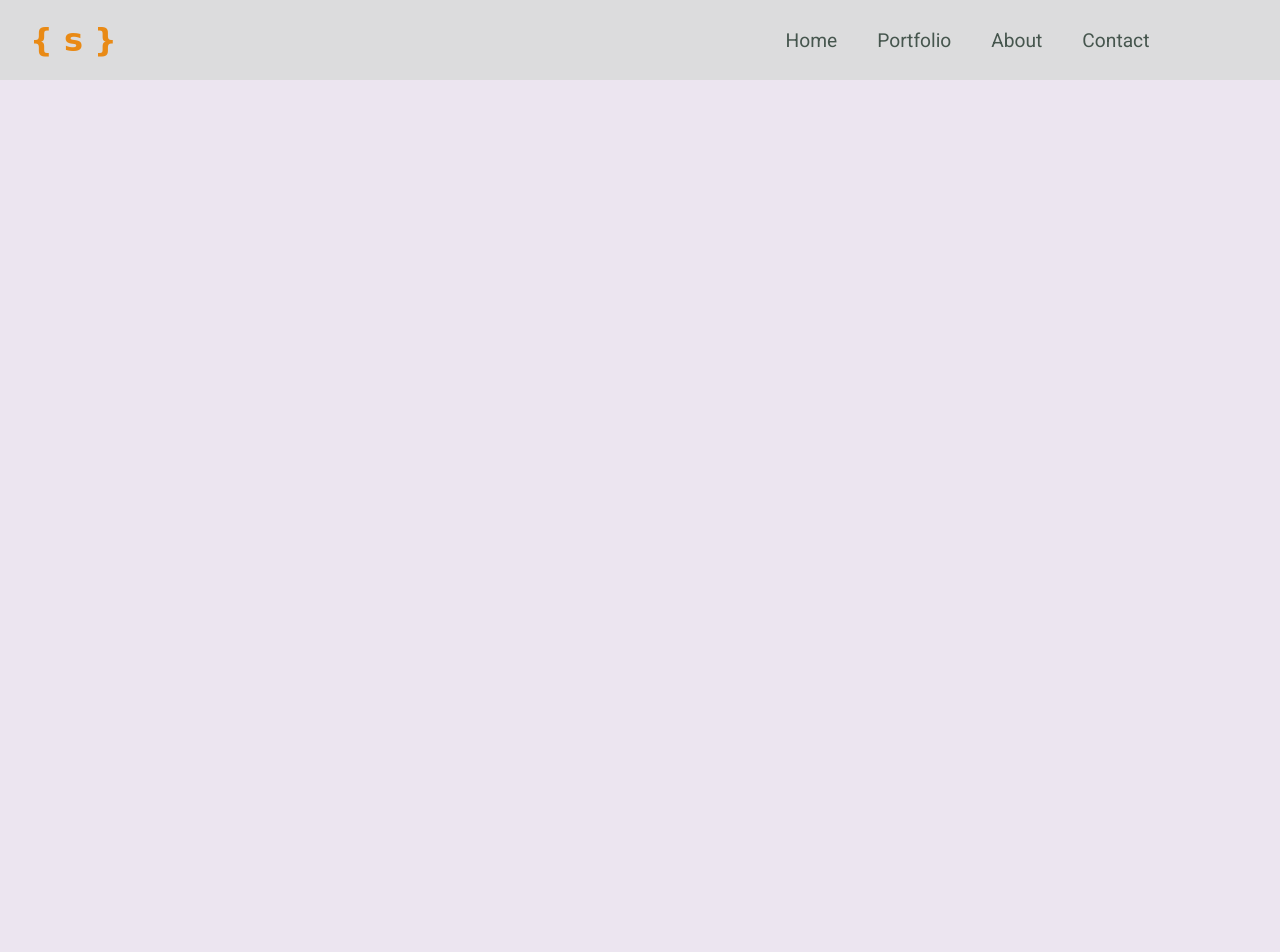
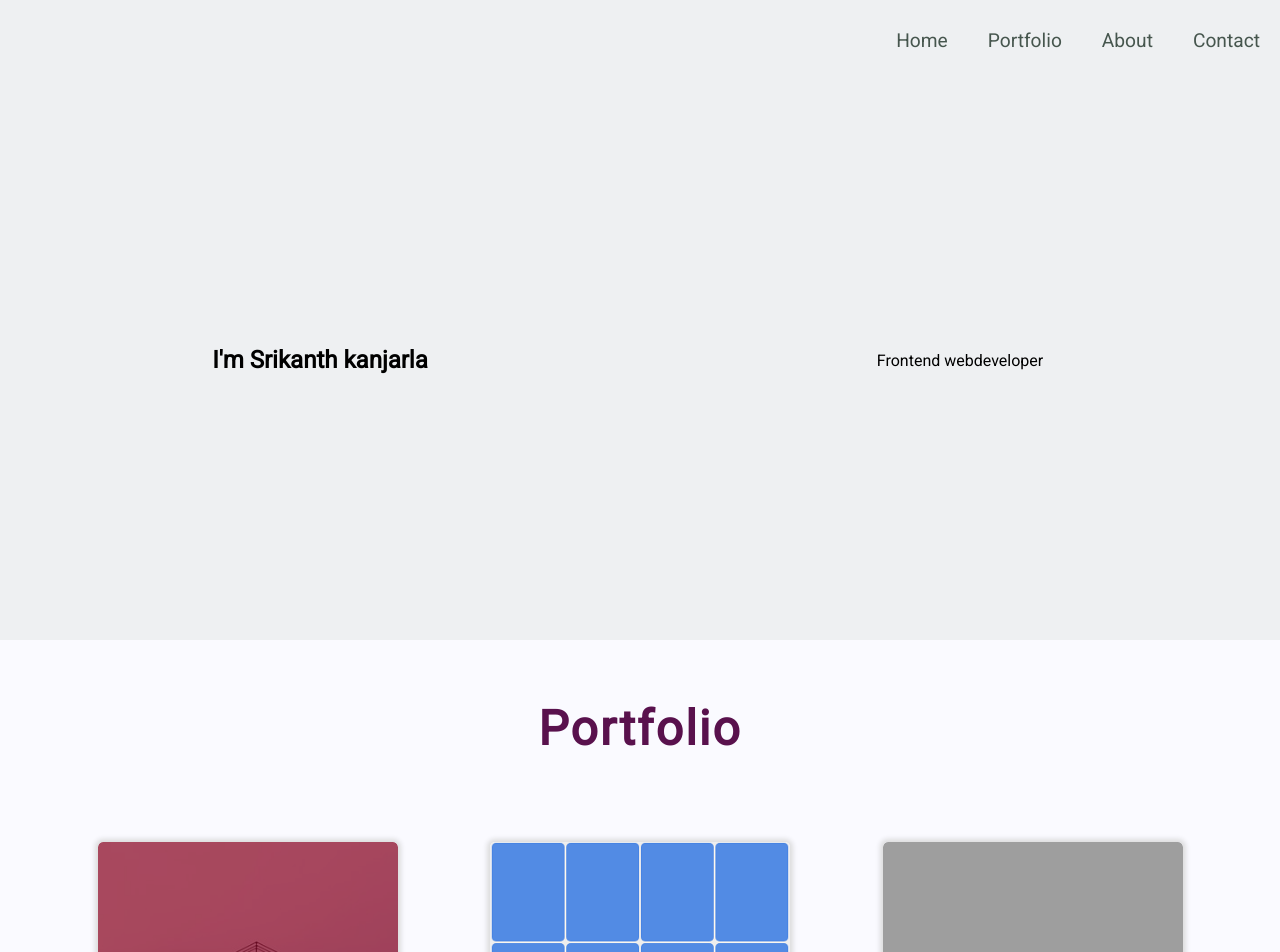
Before and after one commit to srikanthkanjarla/portfolio, a PHP site: page / in a window 1280 px wide. Shown: the top 952 px of the page. Before the commit the page ends 80 px from the top, so only its background shows below. Run offline with PHP 8.4, Linux system fonts and the light colour scheme; some libraries are stand-ins or nearby versions; grey boxes are pictures that could not be loaded.

Commit message:
Update portfolio section
added some projects to portfolio section

```diff
--- a/index.html
+++ b/index.html
@@ -5,15 +5,14 @@
     <meta charset="UTF-8">
     <meta name="viewport" content="width=device-width, initial-scale=1.0">
     <meta http-equiv="X-UA-Compatible" content="ie=edge">
-    <title>srikanth kanjarla</title>
+    <title>srikanth kanjarla - portfolio</title>
     <link rel="stylesheet" href="style.css">
+    <link rel="stylesheet" href="https://use.fontawesome.com/releases/v5.4.1/css/all.css" integrity="sha384-5sAR7xN1Nv6T6+dT2mhtzEpVJvfS3NScPQTrOxhwjIuvcA67KV2R5Jz6kr4abQsz"
+        crossorigin="anonymous">
 </head>
 
 <body>
     <header class="header">
-        <h1 class="logo-text">
-            { s }
-        </h1>
         <nav class="navbar">
             <ul>
                 <li><a href="#home">Home</a></li>
@@ -24,9 +23,153 @@
         </nav>
     </header>
     <main class="content">
-        <section class="home-container" id="home"></section>
-        <section class="portfolio-container" id="portfolio"></section>
-        <section class="about-container" id="portfolio"></section>
+        <section class="home-container" id="home">
+            <h1 class="fullname">I'm Srikanth kanjarla</h1>
+            <p class="intro-text">Frontend webdeveloper</p>
+        </section>
+        <section class="portfolio-outer" id="portfolio">
+            <h1 class="portfolio-title">Portfolio</h1>
+            <div class="portfolio-inner">
+
+                <div class="card">
+                    <div class="card-image">
+                        <img src="images/quote.png" alt="quotes-project-thumbnail">
+                    </div>
+                    <div class="card-content">
+                        <h2 class="card-title">Random Quote Machine</h2>
+                        <p class="card-text">A simple web app, which generates a random quote</p>
+                        <a href="https://github.com/srikanthkanjarla/Random-Quote-Machine/" class="btn btn-github-source"
+                            target="_blank"><i class="fab fa-github"></i>view source</a>
+                        <a href="https://srikanthkanjarla.github.io/Random-Quote-Machine/" class="btn btn-visit-site"
+                            target="_blank"><i class="fas fa-external-link-square-alt"></i>view live</a>
+                    </div>
+                </div>
+
+
+                <div class="card">
+                    <div class="card-image">
+                        <img src="images/memory_game.png" alt="memory-game-project-thumbnail">
+                    </div>
+                    <div class="card-content">
+                        <h2 class="card-title">Fun Memory Game</h2>
+                        <p class="card-text">It is a memory game where user need to match pairs of tiles</p>
+                        <a href="https://github.com/srikanthkanjarla/memory-match-game/" class="btn btn-github-source"
+                            target="_blank"><i class="fab fa-github"></i>view source</a>
+                        <a href="https://srikanthkanjarla.github.io/memory-match-game/" class="btn btn-visit-site"
+                            target="_blank"><i class="fas fa-external-link-square-alt"></i>view live</a>
+                    </div>
+                </div>
+
+
+                <div class="card">
+                    <div class="card-image">
+                        <img src="https://images.unsplash.com/reserve/QTrNn7DETWGsjyS5L2n5__MG_8345.jpg?ixlib=rb-0.3.5&s=f2281176f5c2f02606f04d9c4349b208&auto=format&fit=crop&w=300&h=300&q=80"
+                            alt="project-thumbnail">
+                    </div>
+                    <div class="card-content">
+                        <h2 class="card-title">Weather App</h2>
+                        <p class="card-text">App to Get the latest local weather information</p>
+                        <a href="https://github.com/srikanthkanjarla/Local-Weather-App/" class="btn btn-github-source"
+                            target="_blank"><i class="fab fa-github"></i>view source</a>
+                        <a href="https://srikanthkanjarla.github.io/Local-Weather-App/" class="btn btn-visit-site"
+                            target="_blank"><i class="fas fa-external-link-square-alt"></i>view live</a>
+                    </div>
+                </div>
+
+
+                <div class="card">
+                    <div class="card-image">
+                        <img src="images/stop_watch.png" alt="stopwatch-project-thumbnail">
+                    </div>
+                    <div class="card-content">
+                        <h2 class="card-title">Stop Watch</h2>
+                        <p class="card-text">Simple stopwatch using JavaScript</p>
+                        <a href="https://github.com/srikanthkanjarla/stop-watch/" class="btn btn-github-source" target="_blank"><i
+                                class="fab fa-github"></i>view source</a>
+                        <a href="https://srikanthkanjarla.github.io/stop-watch/" class="btn btn-visit-site" target="_blank"><i
+                                class="fas fa-external-link-square-alt"></i>view live</a>
+                    </div>
+                </div>
+
+
+                <div class="card">
+                    <div class="card-image">
+                        <img src="images/doc_page.png" alt="technical-documentation-project-thumbnail">
+                    </div>
+                    <div class="card-content">
+                        <h2 class="card-title">Documentation Page</h2>
+                        <p class="card-text">Technical Documentation page on Javscript Basics</p>
+                        <a href="https://github.com/srikanthkanjarla/technical-documentation-page/" class="btn btn-github-source"
+                            target="_blank"><i class="fab fa-github"></i>view source</a>
+                        <a href="https://srikanthkanjarla.github.io/technical-documentation-page/" class="btn btn-visit-site"
+                            target="_blank"><i class="fas fa-external-link-square-alt"></i>view live</a>
+                    </div>
+                </div>
+
+
+                <div class="card">
+                    <div class="card-image">
+                        <img src="https://images.unsplash.com/photo-1540053561102-d78bf01f5599?ixlib=rb-0.3.5&ixid=eyJhcHBfaWQiOjEyMDd9&s=aeab90b1bd215aafcc92ed74088cda1c&auto=format&fit=crop&w=300&h=300&q=80"
+                            alt="project-thumbnail">
+                    </div>
+                    <div class="card-content">
+                        <h2 class="card-title">Landing Page</h2>
+                        <p class="card-text">Landing page </p>
+                        <a href="https://github.com/srikanthkanjarla/Product-Landing-Page/" class="btn btn-github-source"
+                            target="_blank"><i class="fab fa-github"></i>view source</a>
+                        <a href="https://srikanthkanjarla.github.io/Product-Landing-Page/" class="btn btn-visit-site"
+                            target="_blank"><i class="fas fa-external-link-square-alt"></i>view live</a>
+                    </div>
+                </div>
+                <div class="card">
+                    <div class="card-image">
+                        <img src="https://images.unsplash.com/reserve/QTrNn7DETWGsjyS5L2n5__MG_8345.jpg?ixlib=rb-0.3.5&s=f2281176f5c2f02606f04d9c4349b208&auto=format&fit=crop&w=300&h=300&q=80"
+                            alt="project-thumbnail">
+                    </div>
+                    <div class="card-content">
+                        <h2 class="card-title">Survey Form</h2>
+                        <p class="card-text">Lorem ipsum dolor sit amet, consectetur adipiscing</p>
+                        <a href="https://github.com/srikanthkanjarla/survey-form/" class="btn btn-github-source" target="_blank"><i
+                                class="fab fa-github"></i>view source</a>
+                        <a href="https://srikanthkanjarla.github.io/survey-form/" class="btn btn-visit-site" target="_blank"><i
+                                class="fas fa-external-link-square-alt"></i>view live</a>
+                    </div>
+                </div>
+                <div class="card">
+                    <div class="card-image">
+                        <img src="images/tribute_kalam.png" alt="project-thumbnail">
+                    </div>
+                    <div class="card-content">
+                        <h2 class="card-title">Tribute Page</h2>
+                        <p class="card-text">Lorem ipsum dolor sit amet, consectetur adipiscing</p>
+                        <a href="https://github.com/srikanthkanjarla/Tribute_Page/" class="btn btn-github-source"
+                            target="_blank"><i class="fab fa-github"></i>view source</a>
+                        <a href="https://srikanthkanjarla.github.io/Tribute_Page/" class="btn btn-visit-site" target="_blank"><i
+                                class="fas fa-external-link-square-alt"></i>view live</a>
+                    </div>
+                </div>
+                <div class="card">
+                    <div class="card-image">
+                        <img src="https://images.unsplash.com/reserve/QTrNn7DETWGsjyS5L2n5__MG_8345.jpg?ixlib=rb-0.3.5&s=f2281176f5c2f02606f04d9c4349b208&auto=format&fit=crop&w=300&h=300&q=80"
+                            alt="project-thumbnail">
+                    </div>
+                    <div class="card-content">
+                        <h2 class="card-title">Project Title</h2>
+                        <p class="card-text">Lorem ipsum dolor sit amet, consectetur adipiscing</p>
+                        <a href="https://github.com/srikanthkanjarla/Random-Quote-Machine/" class="btn btn-github-source"
+                            target="_blank"><i class="fab fa-github"></i>view source</a>
+                        <a href="https://srikanthkanjarla.github.io/Random-Quote-Machine/" class="btn btn-visit-site"
+                            target="_blank"><i class="fas fa-external-link-square-alt"></i>view live</a>
+                    </div>
+                </div>
+            </div>
+
+
+        </section>
+        <section class="about-container" id="about">
+            <p>
+            </p>
+        </section>
         <section class="contact-container" id="contact"></section>
     </main>
     <footer class="footer">
--- a/style.css
+++ b/style.css
@@ -8,6 +8,9 @@
     --pancy-purple: #59114d;
     --gainsboro: #dcdcdd;
     --onyx: #46564e;
+    --antiflash-white: #eef0f2;
+    --ghost-white: #fafaff;
+    --alabstar: #ecebe4;
 }
 
 body {
@@ -15,24 +18,21 @@ body {
     font-family: 'Roboto', sans-serif;
     margin: 0;
     padding: 0;
-
 }
 
+h1 {
+    margin: 0;
+}
+
+/* header with nav bar */
+
 .header {
-
     align-items: center;
-    background-color: var(--gainsboro);
+    background-color: var(--antiflash-white);
     display: flex;
     flex-flow: row wrap;
     height: 10vh;
     width: 100%;
-}
-
-.logo-text {
-    flex: 1;
-    font-family: 'IndieFlower', cursive;
-    margin-left: 30px;
-    color: var(--carrot-orange);
 }
 
 .navbar {
@@ -44,7 +44,7 @@ body {
     flex-flow: row wrap;
     margin: 0;
     padding: 0;
-    justify-content: center;
+    justify-content: flex-end;
 }
 
 .navbar li {
@@ -61,13 +61,152 @@ body {
 
 .navbar a:focus,
 .navbar a:hover {
-    color: var(--rich-black);
-    padding-bottom: 20px;
-    border-bottom: 4px solid var(--carrot-orange);
+    color: var(--carrot-orange);
 }
 
 .navbar a:active {
     color: var(--rich-black);
+}
+
+/* home section */
+
+.home-container {
+    background-color: var(--antiflash-white);
+    height: 70vh;
+    display: flex;
+    flex-flow: row wrap;
+    justify-content: center;
+    align-items: center;
+    text-align: center;
+}
+
+.home-container h1 {
+    flex: 1;
+}
+
+.home-container p {
+    flex: 1;
+}
+
+.portfolio-outer {
+    background-color: var(--ghost-white);
+    min-height: 100vh;
+    text-align: center;
+    padding: 25px;
+}
+
+.portfolio-inner {
+    display: flex;
+    justify-content: space-evenly;
+    flex-flow: row wrap;
+}
+
+.portfolio-title {
+    padding: 35px 0;
+    font-size: 3rem;
+    letter-spacing: 2px;
+    color: var(--pancy-purple);
+}
+
+.card {
+    flex: 0 1 300px;
+    height: 370px;
+    width: 300px;
+    border-radius: 5px;
+    box-shadow: 0 0 5px 3px var(--gainsboro);
+    position: relative;
+    transition: all 0.5s ease;
+    margin: 50px 20px;
+    overflow: hidden;
+}
+
+.card-image img {
+    max-width: 300px;
+    height: 300px;
+    border-top-left-radius: 5px;
+    border-top-right-radius: 5px;
+}
+
+.card-content {
+    background-color: var(--antiflash-white);
+    text-align: center;
+    position: absolute;
+    top: 300px;
+    left: 0;
+    transition: all 0.8s ease;
+    transition-delay: 0.3s;
+    border-bottom-left-radius: 5px;
+    border-bottom-right-radius: 5px;
+    width: 300px;
+    height: 100%;
+}
+
+.card-title {
+    margin: 0;
+    padding: 25px 0 17px;
+    color: var(--carrot-orange);
+}
+
+.card-text {
+    color: var(--onyx);
+    margin-bottom: 40px;
+}
+
+.card-content .btn {
+    text-decoration: none;
+    margin: 5px;
+    border-radius: 5px;
+    font-weight: 500;
+    font-size: 1.1rem;
+}
+
+.btn-github-source {
+    color: #6e8387;
+    padding: 10px 5px;
+    border: 1px solid #6e8387;
+}
+
+.btn-visit-site {
+    background-color: #01baef;
+    color: #fafaff;
+    border: 1px solid #01baef;
+    padding: 10px 12px;
+}
+
+.btn-visit-site:hover {
+    background-color: #fafaff;
+    color: #01baef;
+    border: 1px solid #01baef;
+}
+
+.btn-github-source:hover {
+    background-color: #46564e;
+    color: #fafaff;
+}
+
+.card-content .fas,
+.card-content .fab {
+    font-size: 1.2rem;
+    margin-right: 8px;
+    vertical-align: middle;
+}
+
+.card:hover .card-content {
+    top: 150px;
+}
+
+.card:hover {
+    transform: scale(1.1);
+}
+
+.about-container {
+    height: 100vh;
+    background-color: var(--lavender-mist);
+}
+
+.contact-container {
+    height: 50vh;
+    background-color: var(--alabstar);
 }
 
 @media (min-width:320px) and (max-width:480px) {
```
